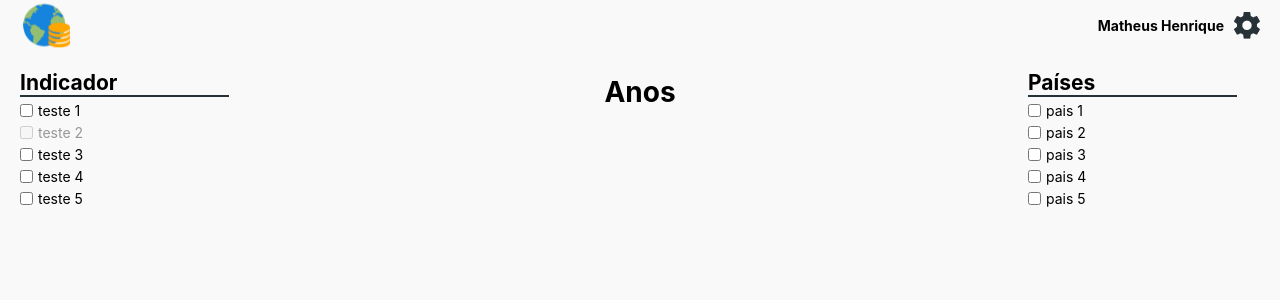
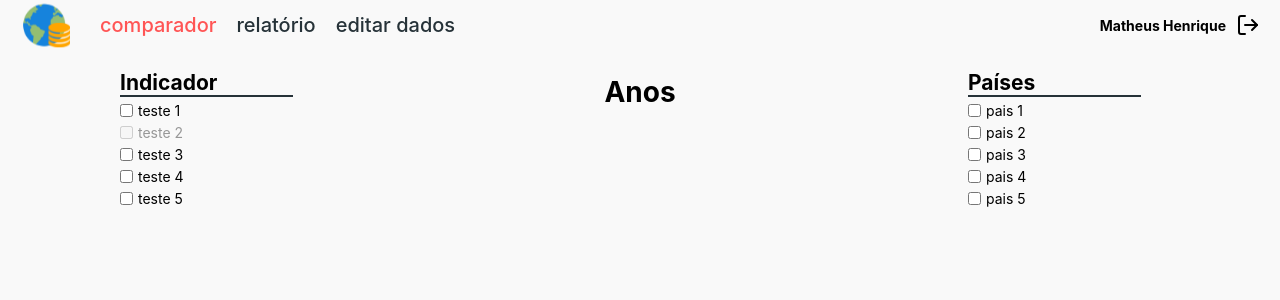
Before and after one commit to matherique/ifsp-projeto-web-2, a Next.js app in the folder web/: page /painel in a window 1280 px wide. Shown: the top 300 px of the page. Built offline with nearby package versions, Linux system fonts and the light colour scheme.

Commit message:
finish layout template

```diff
--- a/web/src/components/layout.tsx
+++ b/web/src/components/layout.tsx
@@ -3,7 +3,10 @@ import styled from 'styled-components'
 import Image from 'next/image'
 
 import configIcon from '../../public/config.png'
+import signOutIcon from '../../public/sign-out.svg'
 import Logo from '@/components/logo'
+import { useRouter } from 'next/router'
+import Link from 'next/link'
 
 const Container = styled.div`
   display: flex;
@@ -22,21 +25,101 @@ const Config = styled.div`
     font-weight: bold;
     margin: 0px 10px;
   }
+  & > span:hover {
+    text-decoration: underline;
+    cursor: pointer;
+  }
 `
-const Main = styled.div``
+const IconSignOut = styled(Image)`
+  cursor: pointer;
+`
+
+const Main = styled.div`
+  flex: 1;
+  margin: 0 100px;
+`
+
+const Menu = styled.div`
+  display: flex;
+  align-items: center;
+  gap: 20px;
+
+  & > ul {
+    list-style-type: none;
+  }
+
+  & > ul > li {
+    float: left;
+    margin: 0 10px;
+  }
+`
+
+type StyledLinkProps = {
+  active?: boolean
+}
+
+const StyledLink = styled.a<StyledLinkProps>`
+  font-size: 20px;
+  font-weight: 500;
+  text-decoration: none;
+  color: ${props => (props.active ? 'var(--red)' : 'var(--black2)')};
+
+  &:hover {
+    text-decoration: underline;
+    cursor: pointer;
+  }
+`
 
 type LayoutProps = {
   children?: React.ReactNode
 }
 
 export default function Layout({ children }: LayoutProps) {
+  const router = useRouter()
+
+  function handleSignOut() {
+    router.push('/')
+  }
+
   return (
     <Container>
       <Header>
-        <Logo width="50" height="50" />
+        <Menu>
+          <Logo width="50" height="50" onClick={() => router.push('/painel')} />
+          <ul>
+            <li>
+              <Link href="/painel" passHref>
+                <StyledLink active={router.pathname === '/painel'}>
+                  comparador
+                </StyledLink>
+              </Link>
+            </li>
+            <li>
+              <Link href="/painel/relatorio" passHref>
+                <StyledLink active={router.pathname === '/painel/relatorio'}>
+                  relatório
+                </StyledLink>
+              </Link>
+            </li>
+            <li>
+              <Link href="/painel/usuario" passHref>
+                <StyledLink active={router.pathname === '/painel/usuario'}>
+                  editar dados
+                </StyledLink>
+              </Link>
+            </li>
+          </ul>
+        </Menu>
         <Config>
-          <span>Matheus Henrique</span>
-          <Image src={configIcon} alt="config" />
+          <span onClick={() => router.push('/painel/usuario')}>
+            Matheus Henrique
+          </span>
+          <IconSignOut
+            src={signOutIcon}
+            alt="sair"
+            title="sair"
+            onClick={() => handleSignOut()}
+          />
         </Config>
       </Header>
       <Main>{children}</Main>
```
Also changed, not shown: web/public/sign-out.svg (added).
